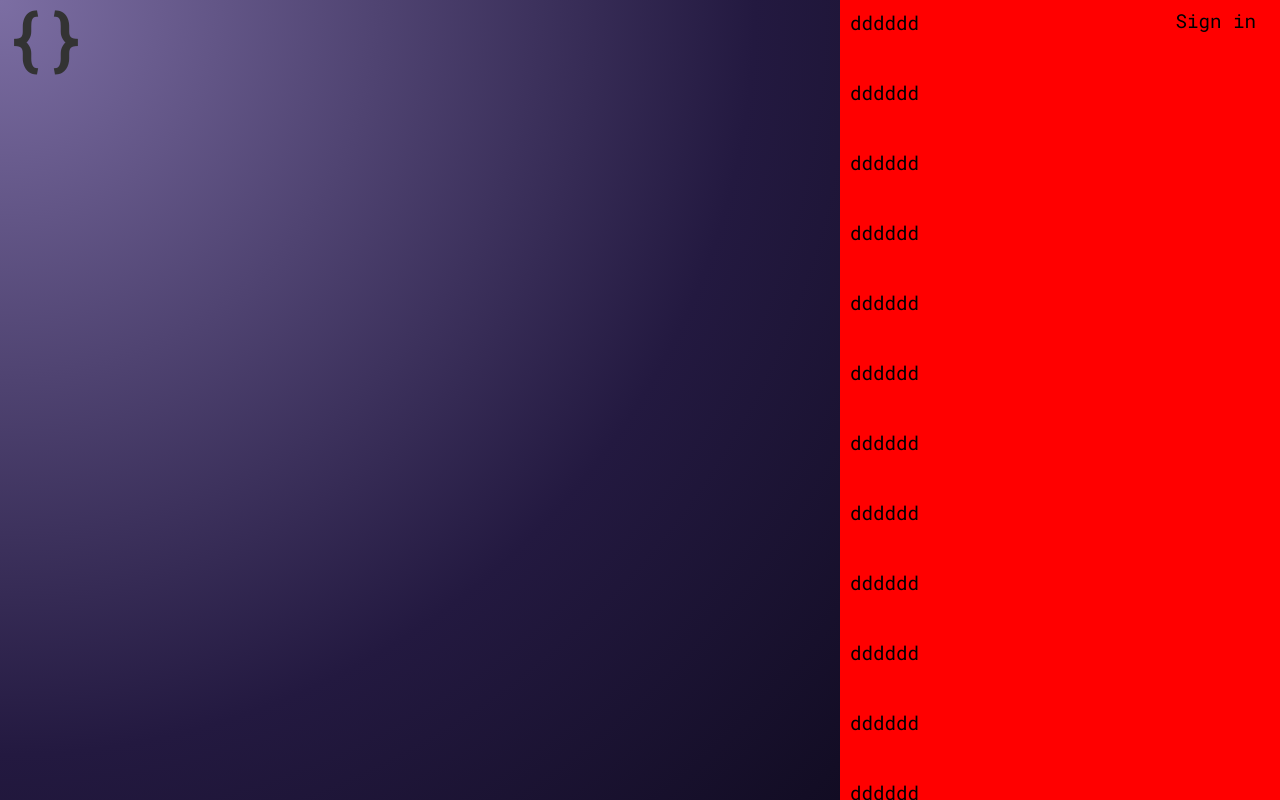
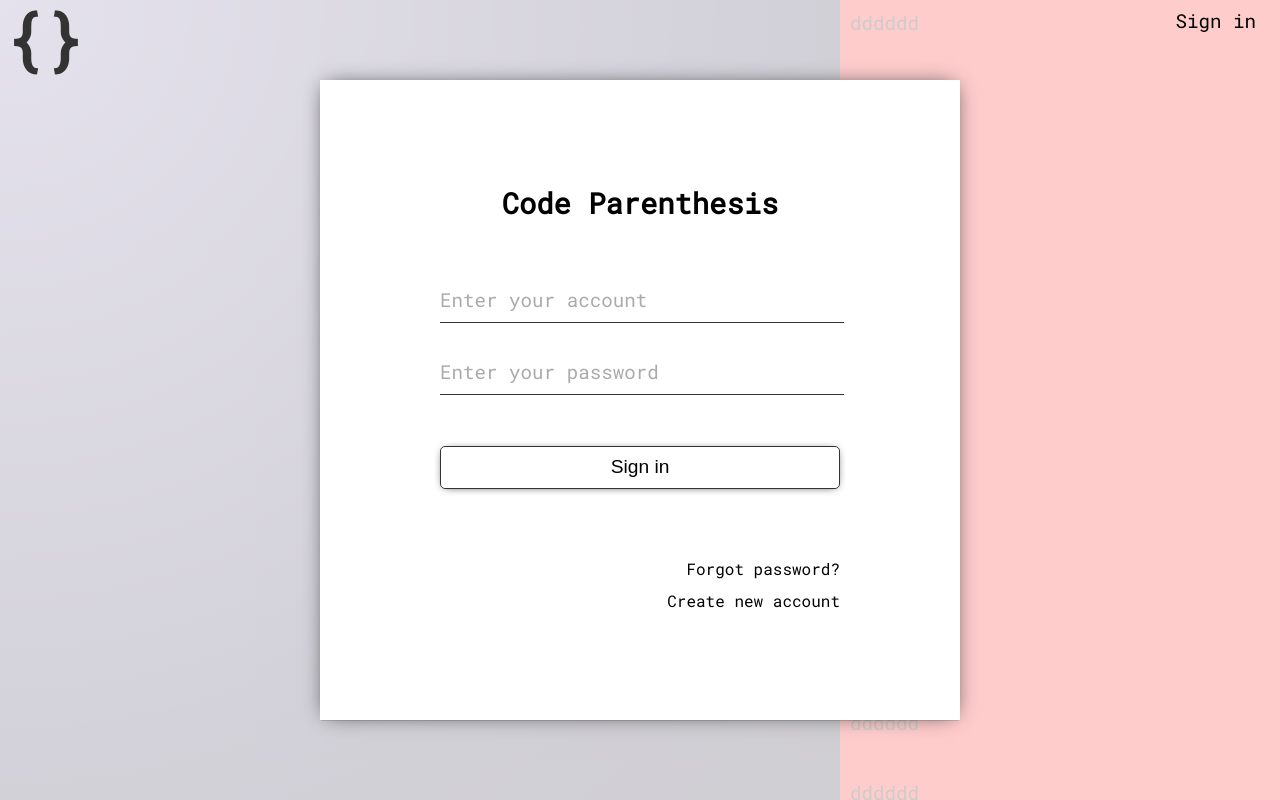
Before and after one commit to Ary-Shinko/Homepage, a Vue app in the folder diamond/: page /werewolves in a window 1280 px wide. Both pictures are taken after a click on the link "Sign in". Built offline with nearby package versions, Linux system fonts and the light colour scheme.

Commit message:
fixed some bug in login module on IE11

```diff
--- a/diamond/src/App.vue
+++ b/diamond/src/App.vue
@@ -30,7 +30,7 @@ body {
 
 .fold-enter-active,
 .fold-leave-active {
-  transition: all .3s linear;
+  transition: all .2s linear;
 }
 
 .fold-enter,
--- a/diamond/src/components/Login.vue
+++ b/diamond/src/components/Login.vue
@@ -1,169 +1,38 @@
 <template>
   <div id="login">
-    <a @click="loginActivated = !loginActivated">Sign in</a>
-    <transition name="fold">
-      <div class="login-bg" v-if="loginActivated"></div>
-    </transition>
-    <transition name="fold">
-      <div class="login-wrapper" v-if="loginActivated">
-        <div class="login">
-          <h2>Code Parenthesis</h2>
-          <input class="login-account" type="text" v-model="accountInput">
-          <div :placeholder="accountPlaceholder"></div>
-          <input class="login-password" type="password" v-model="passwordInput">
-          <div :placeholder="passwordPlaceholder"></div>
-          <a>Sign in</a>
-          <a>Forgot password?</a>
-          <a>Create new account</a>
-        </div>
-      </div>
-    </transition>
+    <login-button @click="toggleLogin"></login-button>
+    <login-main v-if="loginActivated"></login-main>
+    <login-background v-if="loginActivated" @click="toggleLogin"></login-background>
   </div>
 </template>
 
 <script>
+import LoginButton from './login/LoginButton.vue'
+import LoginMain from './login/LoginMain.vue'
+import LoginBackground from './login/LoginBackground.vue'
+
 export default {
+  components: {
+    LoginButton,
+    LoginMain,
+    LoginBackground
+  },
   data () {
     return {
-      accountInput: '',
-      passwordInput: '',
-      loginActivated: true
+      loginActivated: false
     }
   },
-  computed: {
-    accountPlaceholder () {
-      return this.accountInput === '' ? 'Enter your account' : ''
-    },
-    passwordPlaceholder () {
-      return this.passwordInput === '' ? 'Enter your password' : ''
+  methods: {
+    toggleLogin () {
+      this.loginActivated = !this.loginActivated
     }
   }
 }
 </script>
 
-<style lang="less">
+<style>
 #login {
   position: fixed;
-  z-index: 12;
-  &>a {
-    position: fixed;
-    top: 1vh;
-    right: 3vh;
-    z-index: 10;
-  }
-  .login-bg {
-    position: fixed;
-    top: 0;
-    left: 0;
-    right: 0;
-    bottom: 0;
-    background: rgba(255, 255, 255, 0.8);
-  }
-  .login-wrapper {
-    position: fixed;
-    top: 0;
-    left: 0;
-    right: 0;
-    bottom: 0;
-    width: 80vh;
-    height: 80vh;
-    margin: auto;
-    box-shadow: 0 1px 1px -1px #333, 0 0 20px -6px #333;
-    background: #fff;
-  }
+  z-index: 10;
 }
-
-.login {
-  width: 50vh;
-  margin: auto;
-  text-align: center;
-  h2 {
-    margin-top: 12vh;
-  }
-  input {
-    width: 50vh;
-    height: 5vh;
-    margin-top: 5vh;
-    margin-bottom: 2px;
-    border: none;
-    border-bottom: 1px solid #333;
-    transition: all .3s ease;
-    background: transparent;
-    font-size: 2.4vh;
-    font-family: 'Roboto Mono', Arial, sans-serif;
-    -webkit-font-smoothing: antialiased;
-    -moz-osx-font-smoothing: grayscale;
-    &:focus {
-      margin-bottom: 0;
-      outline: none;
-      border-bottom: 3px solid #333;
-    }
-  }
-  a {
-    float: right;
-    clear: both;
-    font-size: 2vh;
-    text-align: right;
-    line-height: 4vh;
-    &:first-of-type {
-      display: block;
-      padding: 1vh 3vh;
-      margin: 7vh 0 8vh auto;
-      width: 44vh;
-      border: 1px solid #333;
-      border-radius: 5px;
-      box-shadow: 0 1px 10px -4px #000;
-      font-size: 2.4vh;
-      text-align: center;
-      line-height: 3vh;
-      &:hover {
-        color: #fff;
-        text-decoration: none;
-        text-shadow: 0 0 5px #fff;
-        background: url(../assets/bg1.jpg);
-        animation: background-hover 2.5s steps(5) infinite;
-      }
-    }
-  }
-}
-
-.login-account+div::after {
-  content: attr(placeholder);
-  position: fixed;
-  z-index: -1;
-  margin:-4.6vh auto auto -25vh;
-  color: #aaa;
-  transition: all .3s ease;
-}
-
-.login-account:focus+div::after {
-  content: "Enter your account";
-  position: fixed;
-  z-index: -1;
-  margin:-8vh auto auto -25vh;
-  color: #333;
-  font-size: 2vh;
-  font-weight: 800;
-}
-
-.login-password+div::after {
-  content: attr(placeholder);
-  position: fixed;
-  z-index: -1;
-  margin:-4.6vh auto auto -25vh;
-  color: #aaa;
-  transition: all .3s ease;
-}
-
-.login-password:focus+div::after {
-  content: "Enter your password";
-  position: fixed;
-  z-index: -1;
-  margin:-8vh auto auto -25vh;
-  color: #333;
-  font-size: 2vh;
-  font-weight: 800;
-}
-
-
 </style>
--- /dev/null
+++ b/diamond/src/components/login/Account.vue
@@ -0,0 +1,85 @@
+<template>
+  <div class="login-account">
+    <input :class="filled" type="text" v-model="account" tabindex="1">
+    <div></div>
+  </div>
+</template>
+
+<script>
+export default {
+  data () {
+    return {
+      account: ''
+    }
+  },
+  computed: {
+    filled () {
+      return this.account === '' ? '' : 'filled'
+    }
+  }
+}
+</script>
+
+<style lang="less">
+.login-account {
+  position: fixed;
+  z-index: 15;
+  top: 30vh;
+  height: 10vh;
+  input {
+    margin-top: 5vh;
+    margin-bottom: 2px;
+    width: 50vh;
+    height: 5vh;
+    border: none;
+    border-bottom: 1px solid #333;
+    background: transparent;
+    font-family: 'Roboto Mono', Arial, sans-serif;
+    transition: all .2s ease;
+    &:focus {
+      margin-bottom: 0;
+      outline: none;
+      border-bottom: 3px solid #333;
+      transition: all .2s ease;
+    }
+    &+div {
+      text-align: left;
+    }
+    &+div::after {
+      .account-mix;
+      margin-top: -4.8vh;
+      color: #aaa;
+      transition: all .2s ease;
+    }
+    &:focus+div::after {
+      .account-mix;
+      margin-top: -8.4vh;
+      color: #333;
+      font-size: 2vh;
+      font-weight: 800;
+    }
+  }
+  input.filled {
+    &+div::after {
+      .account-mix;
+      margin-top: -4.8vh;
+      opacity: 0;
+      transition: all .2s ease;
+    }
+    &:focus+div::after {
+      .account-mix;
+      margin-top: -8.4vh;
+      font-size: 2vh;
+      opacity: 1;
+      font-weight: 800;
+    }
+  }
+}
+
+.account-mix {
+  content: "Enter your account";
+  display: block;
+  position: relative;
+  z-index: -1;
+}
+</style>
--- /dev/null
+++ b/diamond/src/components/login/LoginBackground.vue
@@ -0,0 +1,22 @@
+<template>
+  <transition name="fold">
+    <div class="login-background" @click="$emit('click')"></div>
+  </transition>
+</template>
+
+<script>
+export default {
+}
+</script>
+
+<style>
+.login-background {
+  position: fixed;
+  z-index: 10;
+  top: 0;
+  left: 0;
+  right: 0;
+  bottom: 0;
+  background: rgba(255, 255, 255, 0.8);
+}
+</style>
--- /dev/null
+++ b/diamond/src/components/login/LoginButton.vue
@@ -0,0 +1,19 @@
+<template>
+  <div class="login-button">
+    <a @click="$emit('click')">Sign in</a>
+  </div>
+</template>
+
+<script>
+export default {
+}
+</script>
+
+<style>
+.login-button {
+  position: fixed;
+  z-index: 15;
+  top: 1vh;
+  right: 3vh;
+}
+</style>
--- /dev/null
+++ b/diamond/src/components/login/LoginMain.vue
@@ -0,0 +1,79 @@
+ <template>
+  <transition name="fold">
+    <div class="login-main">
+      <h2>Code Parenthesis</h2>
+      <account></account>
+      <password @enter=""></password>
+      <button tabindex="3" @click="">Sign in</button>
+      <a>Forgot password?</a><br>
+      <a>Create new account</a>
+    </div>
+  </transition>
+</template>
+
+<script>
+import Account from './Account.vue'
+import Password from './Password.vue'
+
+export default {
+  components: {
+    Account,
+    Password
+  }
+}
+</script>
+
+<style lang="less">
+.login-main {
+  position: fixed;
+  z-index: 15;
+  top: 0;
+  right: 0;
+  bottom: 0;
+  left: 0;
+  margin: auto;
+  padding: 10vh 15vh;
+  width: 50vh;
+  height: 60vh;
+  background: #fff;
+  box-shadow: 0 1px 1px -1px #333, 0 0 20px -6px #333;
+  text-align: right;
+  h2 {
+    text-align: center;
+  }
+  button {
+    margin-top: 25vh;
+    margin-bottom: 8vh;
+    padding-top: 1.2vh;
+    padding-bottom: 1.2vh;
+    width: 100%;
+    border: 1px solid #333;
+    border-radius: 5px;
+    background: transparent;
+    box-shadow: 0 1px 10px -4px #000;
+    &:hover {
+      .button-mix;
+    }
+    &:active {
+      .button-mix;
+      opacity: 0.5;
+    }
+    &:focus {
+      outline: none;
+    }
+  }
+  a {
+    font-size: 2vh;
+    text-align: right;
+    line-height: 4vh;
+  }
+}
+
+.button-mix {
+  background: url(../../assets/bg1.jpg);
+  color: #fff;
+  text-decoration: none;
+  text-shadow: 0 0 1px #fff;
+  animation: background-hover 2.5s steps(5) infinite;
+}
+</style>
--- /dev/null
+++ b/diamond/src/components/login/Password.vue
@@ -0,0 +1,85 @@
+<template>
+  <div class="login-password">
+    <input :class="filled" type="password" v-model="password" tabindex="2" @keyup.enter="$emit('enter')">
+    <div></div>
+  </div>
+</template>
+
+<script>
+export default {
+  data () {
+    return {
+      password: ''
+    }
+  },
+  computed: {
+    filled () {
+      return this.password === '' ? '' : 'filled'
+    }
+  }
+}
+</script>
+
+<style lang="less">
+.login-password {
+  position: fixed;
+  z-index: 15;
+  top: 39vh;
+  height: 10vh;
+  input {
+    margin-top: 5vh;
+    margin-bottom: 2px;
+    width: 50vh;
+    height: 5vh;
+    border: none;
+    border-bottom: 1px solid #333;
+    background: transparent;
+    font-family: 'Roboto Mono', Arial, sans-serif;
+    transition: all .2s ease;
+    &:focus {
+      margin-bottom: 0;
+      outline: none;
+      border-bottom: 3px solid #333;
+      transition: all .2s ease;
+    }
+    &+div {
+      text-align: left;
+    }
+    &+div::after {
+      .password-mix;
+      margin-top: -4.8vh;
+      color: #aaa;
+      transition: all .2s ease;
+    }
+    &:focus+div::after {
+      .password-mix;
+      margin-top: -8.4vh;
+      color: #333;
+      font-size: 2vh;
+      font-weight: 800;
+    }
+  }
+  input.filled {
+    &+div::after {
+      .password-mix;
+      margin-top: -4.8vh;
+      opacity: 0;
+      transition: all .2s ease;
+    }
+    &:focus+div::after {
+      .password-mix;
+      margin-top: -8.4vh;
+      font-size: 2vh;
+      opacity: 1;
+      font-weight: 800;
+    }
+  }
+}
+
+.password-mix {
+  content: "Enter your password";
+  display: block;
+  position: relative;
+  z-index: -1;
+}
+</style>
```
